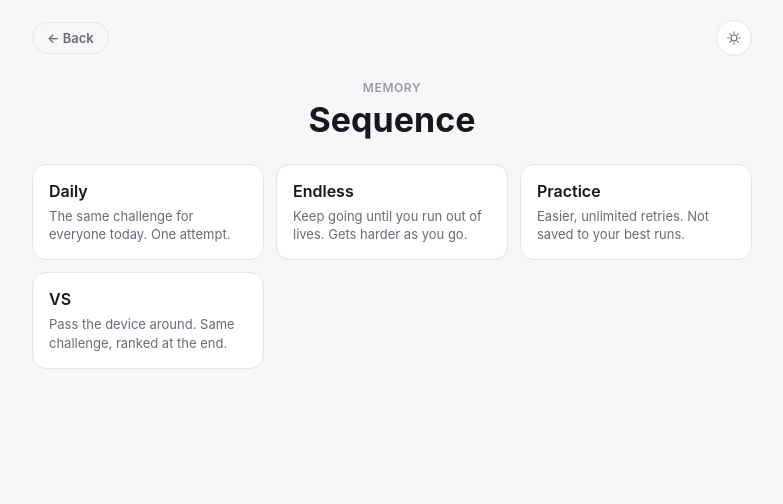
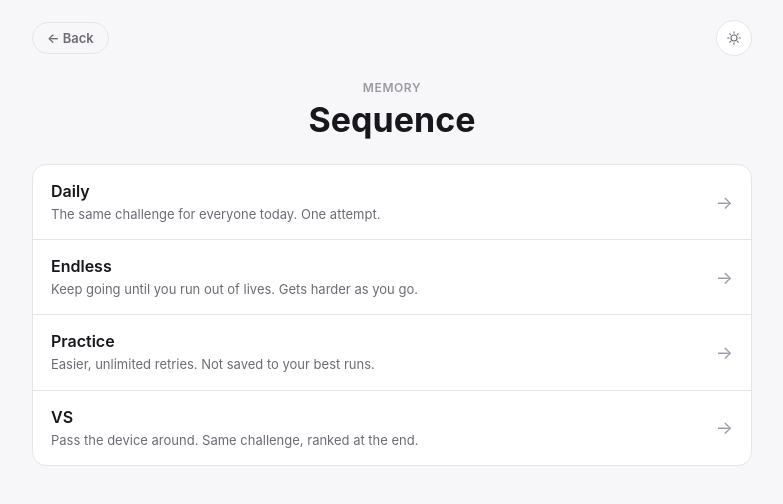
Before and after one commit to asgaonkar/onemoregame, a React (Vite) app: page /#/sequence in a window 1280 px wide. Shown: the top 504 px of the page, without its empty margins (248-1031 px from the left). Built offline with nearby package versions, Linux system fonts and the light colour scheme.

Commit message:
Show game modes as a list instead of a card grid
Daily/Endless/Practice/VS now render as rows in one bordered list
with dividers, rather than separate cards — reads faster as a single
choice instead of four disconnected tiles.

```diff
--- a/src/components/GameModeSelect.tsx
+++ b/src/components/GameModeSelect.tsx
@@ -96,30 +96,43 @@ export function GameModeSelect({
     )
   }
 
+  const modes = Object.keys(MODE_INFO) as GameMode[]
+
   return (
     <div
       style={{
-        display: 'grid',
-        gridTemplateColumns: 'repeat(auto-fill, minmax(200px, 1fr))',
-        gap: 12,
+        display: 'flex',
+        flexDirection: 'column',
+        borderRadius: 'var(--radius-md)',
+        border: '1px solid var(--border)',
+        background: 'var(--bg-card)',
+        overflow: 'hidden',
       }}
     >
-      {(Object.keys(MODE_INFO) as GameMode[]).map((mode) => (
+      {modes.map((mode, i) => (
         <button
           key={mode}
           onClick={() => pick(mode)}
           style={{
+            display: 'flex',
+            alignItems: 'center',
+            justifyContent: 'space-between',
+            gap: 16,
             textAlign: 'left',
-            padding: 16,
-            borderRadius: 'var(--radius-md)',
-            border: '1px solid var(--border)',
-            background: 'var(--bg-card)',
+            padding: '16px 18px',
+            borderTop: i === 0 ? 'none' : '1px solid var(--border)',
+            borderLeft: 'none',
+            borderRight: 'none',
+            borderBottom: 'none',
+            background: 'transparent',
             color: 'var(--text)',
             cursor: 'pointer',
             fontFamily: 'inherit',
+            width: '100%',
           }}
         >
-          <div style={{ fontSize: 16, fontWeight: 600, marginBottom: 6 }}>
+          <div>
+            <div style={{ fontSize: 16, fontWeight: 600, marginBottom: 4 }}>
               {MODE_INFO[mode].label}
               {mode === 'daily' && dailyStatus && (
                 <span
@@ -139,6 +152,13 @@ export function GameModeSelect({
             <div style={{ fontSize: 13, color: 'var(--text-dim)', lineHeight: 1.4 }}>
               {MODE_INFO[mode].description}
             </div>
+          </div>
+          <span
+            aria-hidden="true"
+            style={{ fontSize: 18, color: 'var(--text-faint)', flexShrink: 0 }}
+          >
+            →
+          </span>
         </button>
       ))}
     </div>
```
Lines whose indentation alone changed are shown as unchanged.
